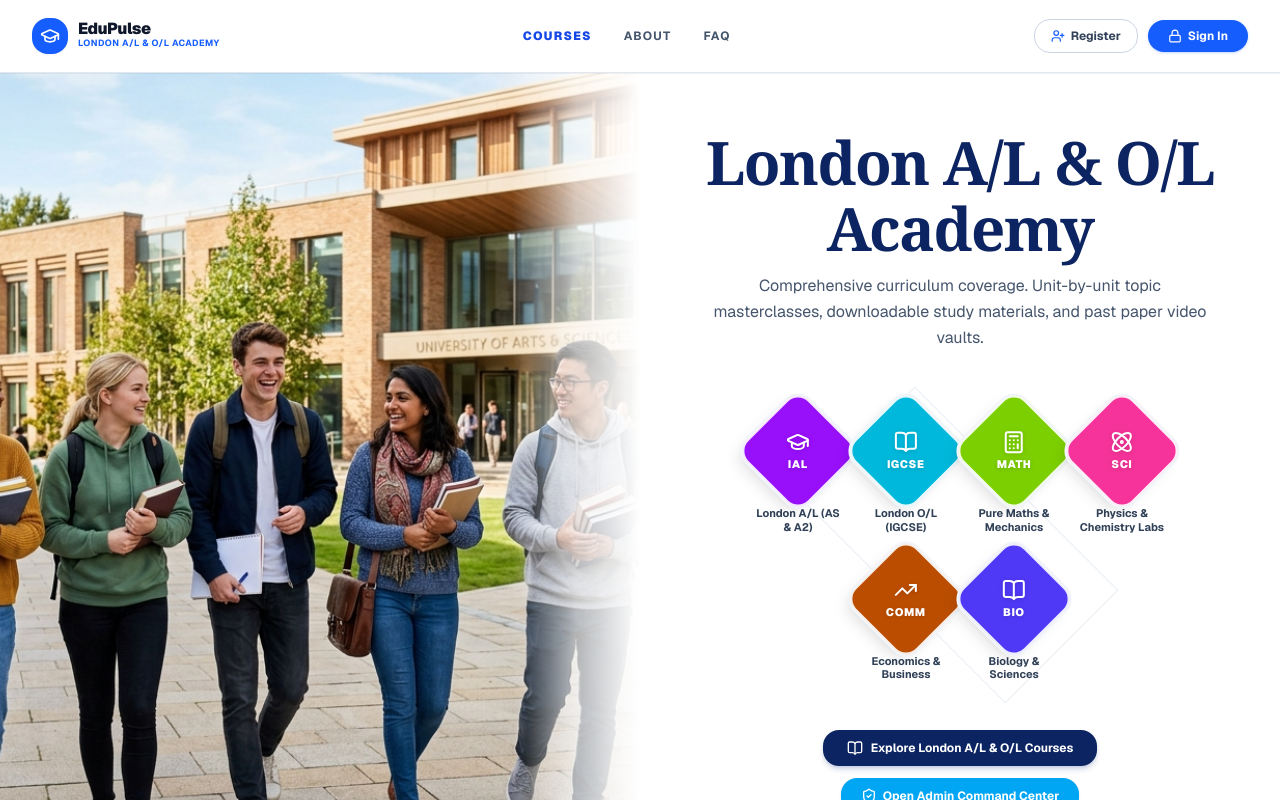
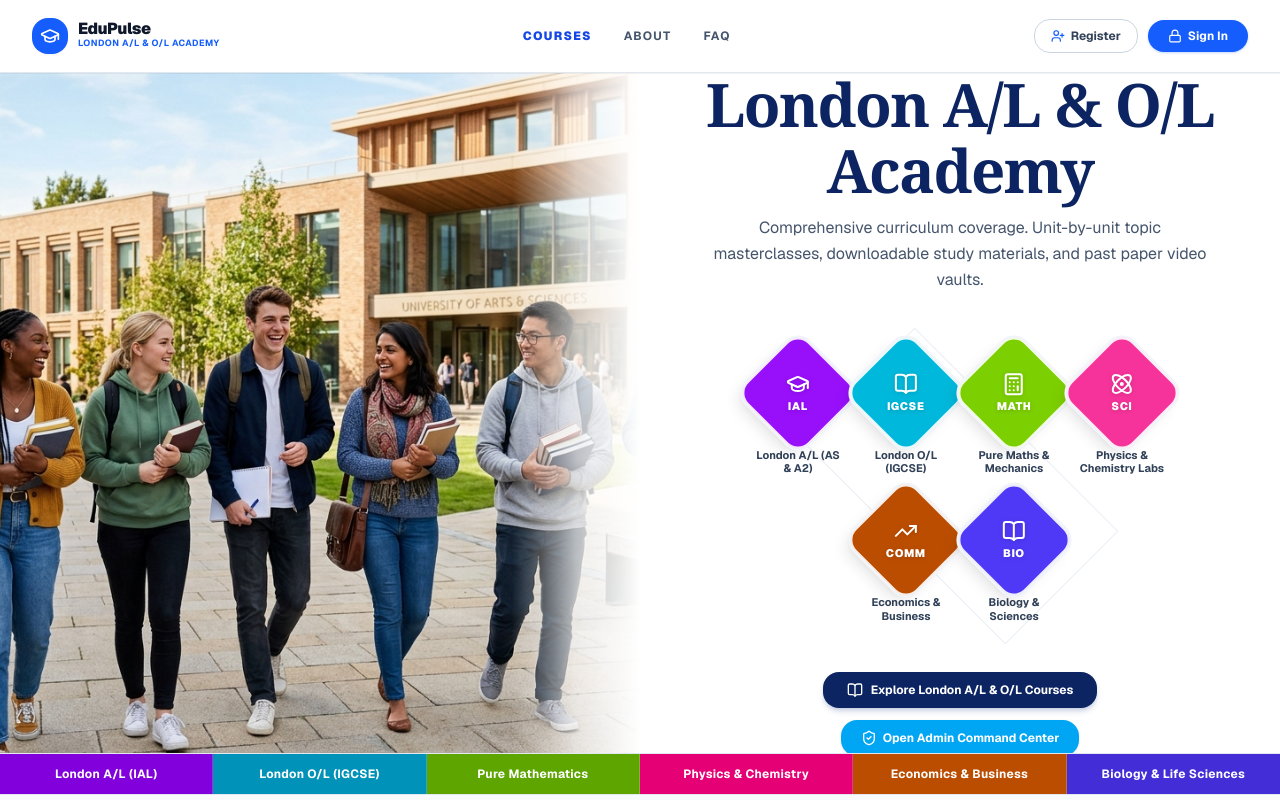
Before and after one commit to yashan223/lms, a Next.js app: page / in a window 1280 px wide. Shown: the top 800 px of the page. Built offline with nearby package versions, Linux system fonts and the light colour scheme; no server answers; the database is empty.

Commit message:
Fix hero image zoom on badge click: fixed grid height + absolutely-positioned toast

```diff
--- a/components/landing/Hero.tsx
+++ b/components/landing/Hero.tsx
@@ -93,9 +93,9 @@ export function Hero() {
 
   return (
     <section className="relative w-full overflow-hidden bg-white border-b border-slate-200">
-      <div className="w-full min-h-[560px] lg:min-h-[620px] grid grid-cols-1 lg:grid-cols-12 relative items-stretch">
+      <div className="w-full h-[560px] lg:h-[680px] grid grid-cols-1 lg:grid-cols-12 relative items-stretch overflow-hidden">
         {/* Left Side: Campus Photograph with Brush Edge */}
-        <div className="lg:col-span-6 relative w-full min-h-[360px] sm:min-h-[420px] lg:min-h-[620px] h-full overflow-hidden bg-slate-900 self-stretch">
+        <div className="lg:col-span-6 relative w-full h-full overflow-hidden bg-slate-900 self-stretch">
           <img
             src="/images/campus_students_hero.jpg"
             alt="London A/L and O/L Students"
@@ -110,7 +110,7 @@ export function Hero() {
         </div>
 
         {/* Right Side: Headline & Diamond Program Badges */}
-        <div className="lg:col-span-6 px-6 sm:px-10 lg:px-12 xl:px-16 py-10 sm:py-14 flex flex-col justify-center items-center relative z-10 bg-white">
+        <div className="lg:col-span-6 px-6 sm:px-10 lg:px-12 xl:px-16 py-10 sm:py-14 flex flex-col justify-center items-center relative z-10 bg-white overflow-hidden">
           <div className="max-w-xl w-full flex flex-col items-center">
           {/* Main Hero Headline */}
           <div className="text-center space-y-3 mb-8">
@@ -164,9 +164,10 @@ export function Hero() {
             </div>
           </div>
 
-          {/* Selected Diamond Detail Toast */}
+          {/* Selected Diamond Detail Toast — absolutely positioned so it never shifts layout height */}
+          <div className="relative w-full">
             {selectedDiamond && (
-            <div className="mt-4 p-3.5 rounded-2xl bg-blue-50 border border-blue-200 text-center animate-in fade-in duration-200">
+              <div className="absolute top-1 left-0 right-0 mx-auto max-w-sm p-3.5 rounded-2xl bg-blue-50 border border-blue-200 text-center animate-in fade-in duration-200 shadow-md z-20">
                 <div className="text-xs font-bold text-blue-900">
                   {diamondPrograms.find((d) => d.id === selectedDiamond)?.name} ({diamondPrograms.find((d) => d.id === selectedDiamond)?.code})
                 </div>
@@ -184,6 +185,7 @@ export function Hero() {
                 </div>
               </div>
             )}
+          </div>
 
           {/* Quick CTA Links */}
           <div className="mt-6 flex flex-wrap items-center justify-center gap-3">
```
Lines whose indentation alone changed are shown as unchanged.
